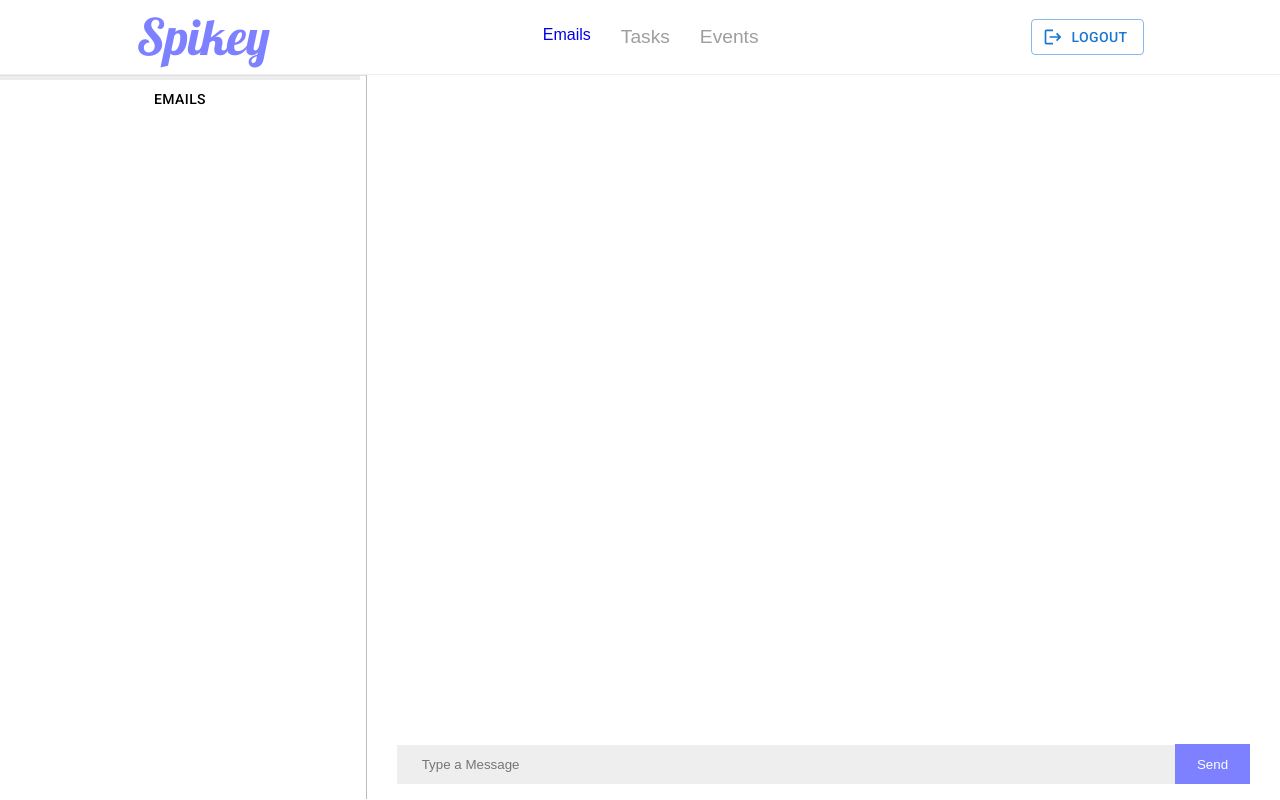
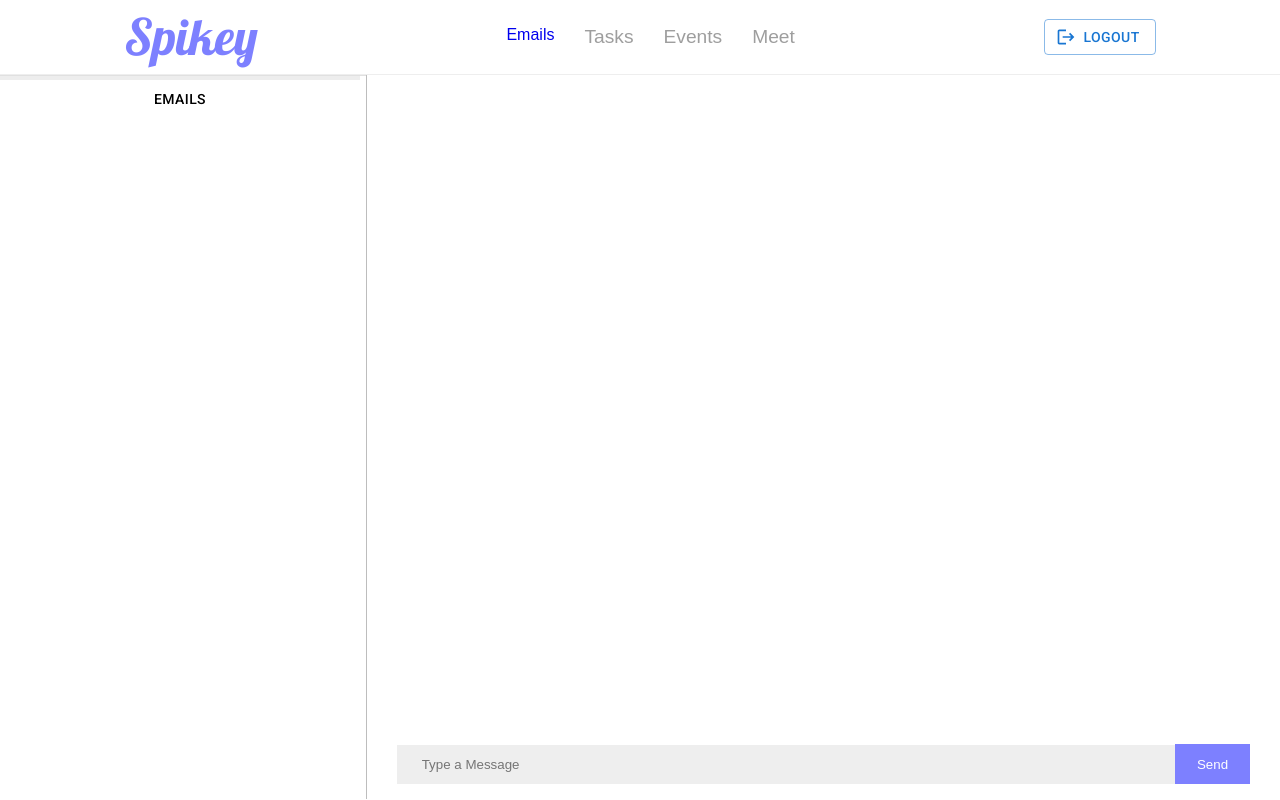
Before and after one commit to FahemAhmad/Spike, a React (Vite) app: page /profile in a window 1280 px wide. Built offline with nearby package versions, Linux system fonts and the light colour scheme; a web font is replaced by a local one.

Commit message:
checking

```diff
--- a/src/components/Navbar.jsx
+++ b/src/components/Navbar.jsx
@@ -33,6 +33,9 @@ function Navbar() {
           <Link to="/profile/events">
             <li>Events</li>
           </Link>
+          <Link to="/profile/meet">
+            <li>Meet</li>
+          </Link>
         </ul>
       </div>
       <div className="right-section">
```
